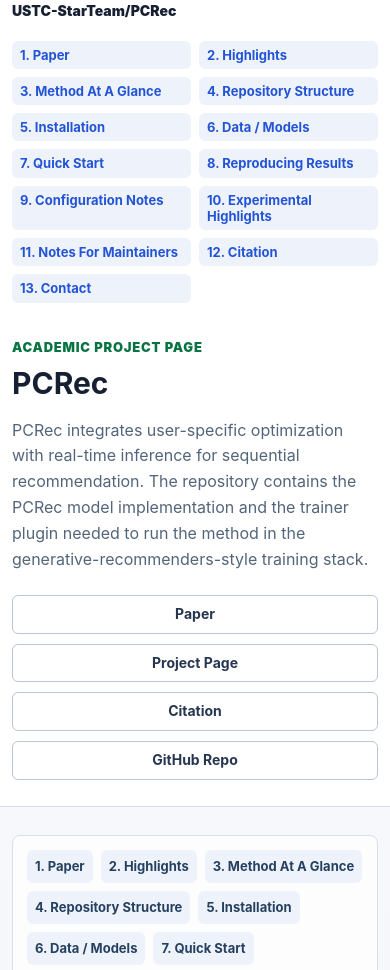
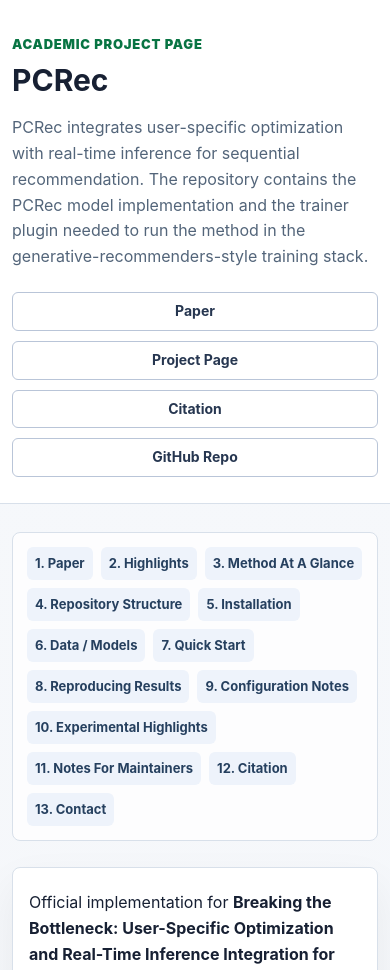
Before and after one commit to USTC-StarTeam/PCRec, a plain HTML site: page docs/index.html in a window 390 px wide. Shown: the top 970 px of the page. Drawn offline with Linux system fonts and the light colour scheme.

Commit message:
Remove top project page navigation

```diff
--- a/docs/index.html
+++ b/docs/index.html
@@ -27,9 +27,6 @@
     a:hover { text-decoration: underline; }
     .wrap { width: 100%; max-width: 1120px; margin: 0 auto; padding: 0 18px; }
     .site-header { background: #fff; border-bottom: 1px solid var(--line); }
-    nav { min-height: 60px; display: flex; align-items: center; justify-content: space-between; gap: 18px; font-size: 14px; }
-    nav .brand { color: var(--ink); font-weight: 900; }
-    nav .nav-links { display: flex; flex-wrap: wrap; gap: 14px; }
     .hero { padding: 48px 0 34px; }
     .eyebrow { margin: 0 0 10px; color: var(--green); font-size: 13px; font-weight: 900; text-transform: uppercase; letter-spacing: .06em; }
     h1 { margin: 0; max-width: 980px; font-size: clamp(32px, 5vw, 56px); line-height: 1.06; letter-spacing: 0; overflow-wrap: anywhere; word-break: break-word; }
@@ -56,7 +53,7 @@
     h2 { margin: 42px 0 14px; padding-top: 4px; border-top: 1px solid var(--line); font-size: 30px; line-height: 1.22; letter-spacing: 0; }
     h2:first-child { margin-top: 0; border-top: 0; }
     h3 { margin: 28px 0 10px; font-size: 22px; line-height: 1.25; letter-spacing: 0; }
-    p, li, td, th, .nav-links a, .toc a, .button { overflow-wrap: anywhere; word-break: break-word; }
+    p, li, td, th, .toc a, .button { overflow-wrap: anywhere; word-break: break-word; }
     p { margin: 0 0 16px; }
     ul, ol { padding-left: 24px; }
     li { margin: 6px 0; }
@@ -72,9 +69,6 @@
     footer { padding: 28px 0 44px; color: var(--muted); font-size: 14px; }
     @media (max-width: 760px) {
       .wrap { padding: 0 12px; }
-      nav { align-items: flex-start; flex-direction: column; padding: 14px 0; }
-      nav .nav-links { display: grid; grid-template-columns: repeat(2, minmax(0, 1fr)); gap: 8px; width: 100%; }
-      nav .nav-links a { min-width: 0; padding: 6px 8px; border-radius: 6px; background: #eef3fb; font-size: 13px; line-height: 1.25; }
       .hero { padding: 34px 0 26px; }
       h1 { max-width: 100%; font-size: 30px; }
       .subtitle { font-size: 16px; }
@@ -90,10 +84,6 @@
 </head>
 <body>
   <header class="site-header">
-    <nav class="wrap">
-      <a class="brand" href="https://github.com/USTC-StarTeam/PCRec">USTC-StarTeam/PCRec</a>
-      <div class="nav-links"><a href="#1-paper">1. Paper</a><a href="#2-highlights">2. Highlights</a><a href="#3-method-at-a-glance">3. Method At A Glance</a><a href="#4-repository-structure">4. Repository Structure</a><a href="#5-installation">5. Installation</a><a href="#6-data-models">6. Data / Models</a><a href="#7-quick-start">7. Quick Start</a><a href="#8-reproducing-results">8. Reproducing Results</a><a href="#9-configuration-notes">9. Configuration Notes</a><a href="#10-experimental-highlights">10. Experimental Highlights</a><a href="#11-notes-for-maintainers">11. Notes For Maintainers</a><a href="#12-citation">12. Citation</a><a href="#13-contact">13. Contact</a></div>
-    </nav>
     <section class="hero">
       <div class="wrap">
         <p class="eyebrow">Academic Project Page</p>
```
